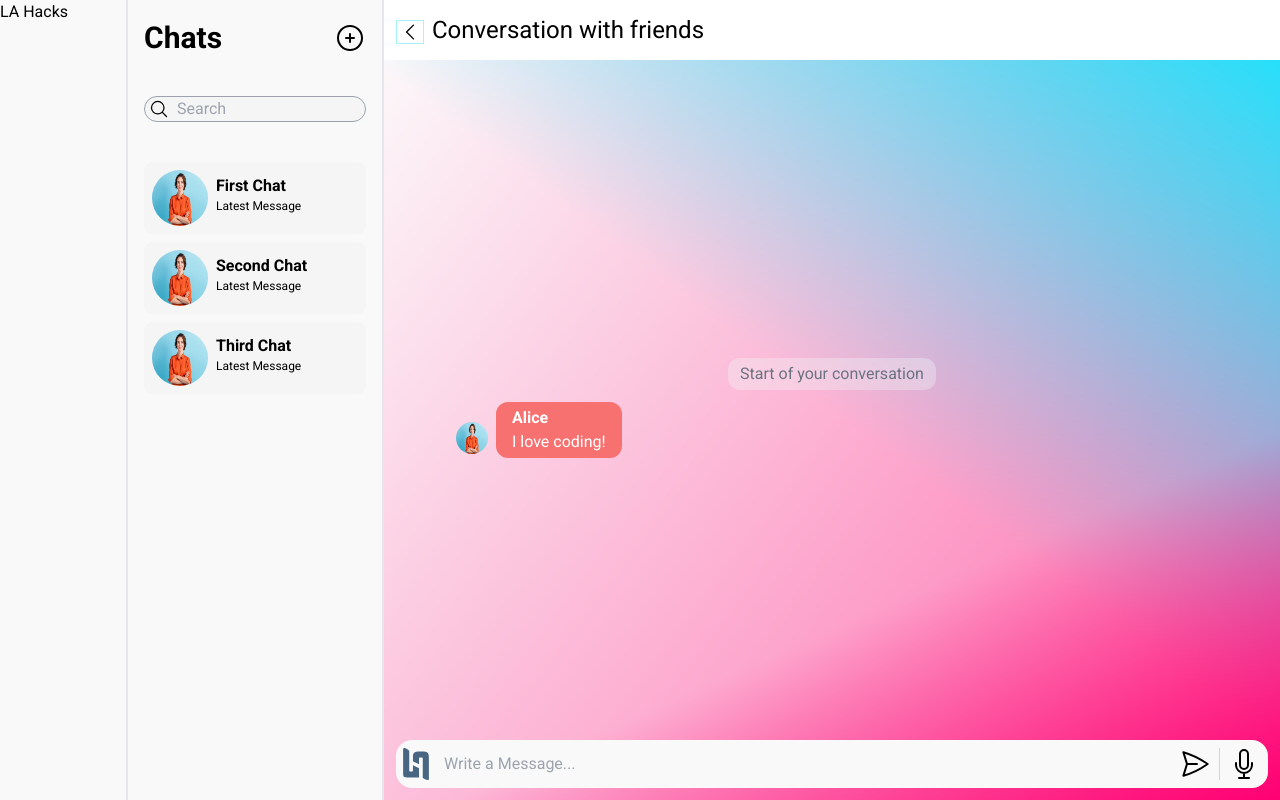
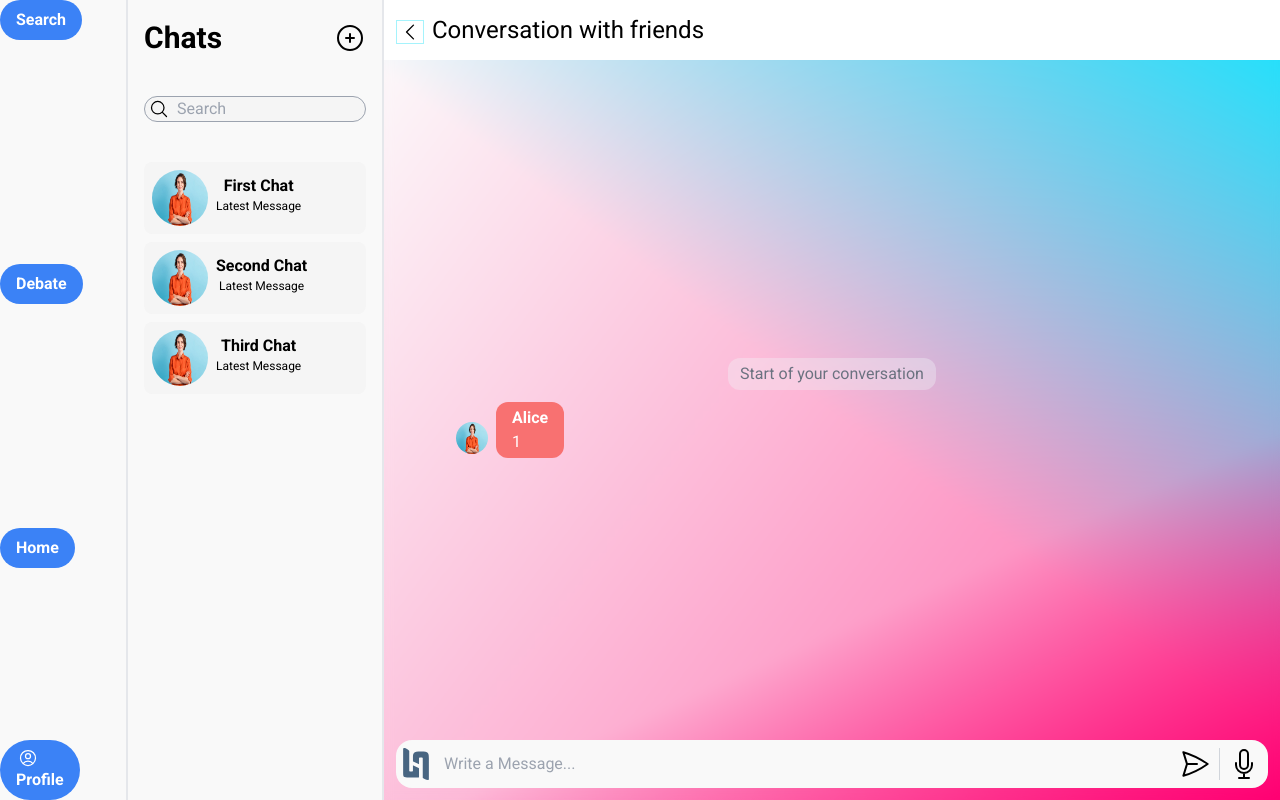
Before and after one commit to papichen7/LAhacks, a React (Create React App) app in the folder frontend/: page / in a window 1280 px wide. Built offline with nearby package versions, Linux system fonts and the light colour scheme.

Commit message:
functionality between chatter and messages

```diff
--- a/frontend/package.json
+++ b/frontend/package.json
@@ -13,8 +13,12 @@
     "@testing-library/react": "^13.4.0",
     "@testing-library/user-event": "^13.5.0",
     "framer-motion": "^11.1.7",
+    "install": "^0.13.0",
+    "npm": "^10.5.2",
     "react": "^18.2.0",
     "react-dom": "^18.2.0",
+    "react-router": "^6.22.3",
+    "react-router-dom": "^6.22.3",
     "react-scripts": "^5.0.1",
     "web-vitals": "^2.1.4"
   },
--- a/frontend/src/App.js
+++ b/frontend/src/App.js
@@ -8,46 +8,29 @@ import ChatBox from './ChatBox';
 import Input from "./Input"
 import { useState } from 'react';
 import Stock from "./stock.jpg"
+import Sidebar from './Sidebar';
 import Chats from './Chats';
+import ChatComponent from './ChatComponent'
 
 function App() {
 
-  const [messages, setMessages] = useState([{ name: "Alice", image: Stock, message: "I love coding!", position: false}]);
-  const addMessage = (newMessage) => {
-      setMessages([...messages, { name: "User", image: Stock, message: newMessage, position: true }]);
-  };
+  // const [messages, setMessages] = useState([{ name: "Alice", image: Stock, message: "I love coding!", position: false}]);
+  // const addMessage = (newMessage) => {
+  //     setMessages([...messages, { name: "User", image: Stock, message: newMessage, position: true }]);
+  // };
+
+  const [currChat, setChat] = useState(1);
 
   return (
     <div className="App bg-background text-black font-sans">
       <div className="flex h-screen">
-        <div className='h-full w-[10%] bg-background border-r-2'>
-          <div>
-          LA Hacks
-          </div>
-        </div>
 
-        <Chats />
 
-        {/* <div className='h-full w-[20%] bg-background'>
-          <div>
-          LA Hacks
-          </div>
-        </div> */}
+        <Sidebar></Sidebar>
 
-        <div className="currbg bg-cyan-400 flex flex-col justify-between h-full w-[70%]">
-          <div class="h-full w-full backdrop-blur-[4px] bg-cover bg-center flex flex-col justify-between">
-            <div className=' flex bg-white p-3'>
-              <ChevronLeftIcon className='h-[24px] w-[28px] mt-2 border-cyan-200 border'/>
-              <div className='text-[24px] ml-2'>Conversation with friends</div>
-            </div>
+        <Chats setChat={setChat}/>
 
-            <ChatBox messages={messages} />
-
-            <Input onSend={addMessage} />
-
-        </div>
-
-        </div>
+        <ChatComponent currChat={currChat}/>
 
       </div>
     </div>
--- /dev/null
+++ b/frontend/src/ChatComponent.js
@@ -0,0 +1,44 @@
+import Chats from './Chats';
+import Input from "./Input";
+import { useEffect, useState } from 'react';
+import Stock from "./stock.jpg"
+import ChatBox from './ChatBox';
+
+import {
+    ChevronLeftIcon,
+  } from "@heroicons/react/24/outline";
+
+function ChatComponent({currChat}) {
+
+    // currChat has the userID which we will use to load in messages. We can simply just map this into the useState
+
+    useEffect(() => {
+        if (currChat) {
+            setMessages([{ name: "Alice", image: Stock, message: currChat, position: false }]);
+        }
+    }, [currChat]);
+
+    console.log(currChat);
+
+    const [messages, setMessages] = useState([{ name: "Alice", image: Stock, message: currChat, position: false}]);
+
+    const addMessage = (newMessage) => {
+        setMessages([...messages, { name: "User", image: Stock, message: newMessage, position: true }]);
+    };
+
+    return(
+        <div className="currbg bg-cyan-400 flex flex-col justify-between h-full w-[70%]">
+          <div class="h-full w-full backdrop-blur-[4px] bg-cover bg-center flex flex-col justify-between">
+            <div className=' flex bg-white p-3'>
+              <ChevronLeftIcon className='h-[24px] w-[28px] mt-2 border-cyan-200 border'/>
+              <div className='text-[24px] ml-2'>Conversation with friends</div>
+            </div>
+            <ChatBox messages={messages} />
+            <Input onSend={addMessage} />
+
+          </div>
+        </div>
+    )
+}
+
+export default ChatComponent;
--- a/frontend/src/Chats.js
+++ b/frontend/src/Chats.js
@@ -5,7 +5,7 @@ import Chat from "./chats/Chat";
 
 import Stock from "./stock.jpg"
 
-function Chats() {
+function Chats({setChat}) {
     const [chats, setChats] = useState([
         {
             id: 1,
@@ -14,19 +14,23 @@ function Chats() {
             users: [{ name: "Alice", image: "" }]
         },
         {
-            id: 1,
+            id: 2,
             name: "Second Chat",
             image: Stock,
             users: [{ name: "Alice", image: "" }]
         },
         {
-            id: 1,
+            id: 3,
             name: "Third Chat",
             image: Stock,
             users: [{ name: "Alice", image: "" }]
         }
         // Add more chats if needed for demonstration
     ]);
+
+    const handleClick = (id) => {
+        setChat(id);
+      };
 
     const findChat = (searchTerm) => {
         const foundChats = chats.filter(chat => chat.name.toLowerCase().includes(searchTerm.toLowerCase()));
@@ -37,7 +41,7 @@ function Chats() {
         const newChat = {
             id: chats.length + 1,
             name: "New Chat",
-            image: "", // Optionally add image for new chat
+            image: "",
             users: [{ name: "New User", image: "" }]
         };
         setChats(prevChats => [...prevChats, newChat]);
@@ -56,7 +60,7 @@ function Chats() {
                 </div>
 
                 {chats.map((chat) => (
-                    <Chat key={chat.id} id={chat.id} name={chat.name} image={chat.image} users={chat.users} />
+                    <Chat key={chat.id} id={chat.id} name={chat.name} handler={handleClick} image={chat.image} users={chat.users} />
                 ))}
 
             </div>
--- /dev/null
+++ b/frontend/src/DebatePage.js
@@ -0,0 +1,11 @@
+import React from 'react';
+
+function DebatePage() {
+    return (
+        <div>
+            Debate Debate Debate
+        </div>
+    );
+}
+
+export default DebatePage;
--- /dev/null
+++ b/frontend/src/QuizPage.js
@@ -0,0 +1,11 @@
+import React from 'react';
+
+function QuizPage() {
+    return (
+        <div>
+            Hi, this is the quizpage
+        </div>
+    );
+}
+
+export default QuizPage;
--- /dev/null
+++ b/frontend/src/Sidebar.js
@@ -0,0 +1,44 @@
+import React from 'react';
+import { UserCircleIcon, LightBulbIcon } from '@heroicons/react/24/outline';
+import { Link } from 'react-router-dom';
+
+
+function Sidebar({ name }) {
+    return (
+        <div className='h-full w-[10%] bg-background justify-center items-center border-r-2'>
+            <div class="flex flex-col gap-100">
+                <Link to="/quiz">
+                    <button class="bg-blue-500 hover:bg-blue-700 text-white font-bold py-2 px-4 rounded-full">
+                    {/* <button class="bg-blue-500 hover:bg-blue-700 text-white font-bold py-2 px-4 rounded-full w-full mt-16 flex items-center"> */}
+                    {/* <button className="bg-blue-500 hover:bg-blue-700 text-white font-bold py-2 px-4 rounded-full w-full"> */}
+
+                        {/* <LightBulbIcon className="w-14 h-20 mr-2 items-center" /> */}
+                        Search
+                    </button>
+                </Link>
+                <Link to="/debate">
+                    <button class="bg-blue-500 hover:bg-blue-700 text-white font-bold py-2 px-4 rounded-full">
+                        Debate
+                    </button>
+                </Link>
+                <Link to="/">
+                    <button class="bg-blue-500 hover:bg-blue-700 text-white font-bold py-2 px-4 rounded-full">
+                        Home
+                    </button>
+                </Link>
+                </div>
+
+
+                <div className="fixed bottom-0 left-0 right-0 flex">
+                <button className="bg-blue-500 hover:bg-blue-700 text-white font-bold py-2 px-4 rounded-full">
+                    <UserCircleIcon className='h-[20px] w-[24px]'></UserCircleIcon>
+                    Profile
+                </button>
+            </div>
+
+
+        </div>
+    );
+}
+
+export default Sidebar;
--- a/frontend/src/chats/Chat.js
+++ b/frontend/src/chats/Chat.js
@@ -1,12 +1,15 @@
 
-function Chat({ name, image, users }) {
+function Chat({ name, image, handler, id, users }) {
 
     return (
             <div className="flex bg-search p-2 my-2 rounded-lg hover:bg-lblue cursor-pointer transition duration-200 ease-in-out">
                 <img src={image} alt="" className="h-14 w-14 rounded-[32px]"></img>
                 <div className="mx-2 mt-1">
+                    <button onClick={() => handler(id)}>
+
                         <p className="font-semibold">{name}</p>
                         <p className="text-xs">Latest Message</p>
+                    </button>
                 </div>
             </div>
     )
--- a/frontend/src/index.js
+++ b/frontend/src/index.js
@@ -1,13 +1,22 @@
 import React from 'react';
 import ReactDOM from 'react-dom/client';
 
+import { BrowserRouter as Router, Switch, Route, Link, Routes } from 'react-router-dom';
+
 import './index.css';
 import App from './App';
-
+import QuizPage from './QuizPage'
+import DebatePage from './DebatePage'
 
 const root = ReactDOM.createRoot(document.getElementById('root'));
 root.render(
   <React.StrictMode>
-    <App />
+    <Router>
+      <Routes>
+        <Route exact path="/" element={<App />}/>
+        <Route exact path="/quiz" element={<QuizPage />}/>
+        <Route exact path="/debate" element={<DebatePage />}/>
+      </Routes>
+    </Router>
   </React.StrictMode>
 );
--- a/frontend/tailwind.config.js
+++ b/frontend/tailwind.config.js
@@ -17,6 +17,9 @@ module.exports = {
       fontFamily: {
         sans: ['Roboto', 'sans-serif'], // 'sans' is the default font family in Tailwind
       },
+      spacing: {
+        '100': '14rem'
+      }
     },
   },
   plugins: [],
```
Also changed, not shown: 1 other file (tests, documents, lock files or other folders). Lines whose indentation alone changed are shown as unchanged.
